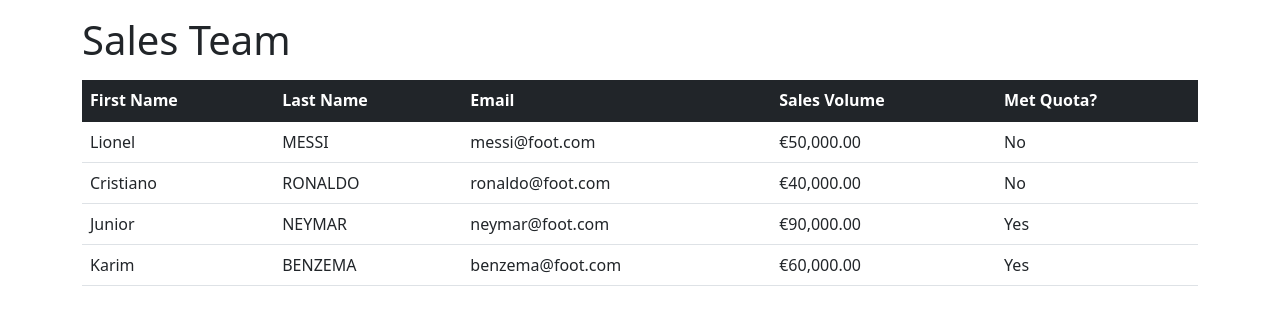
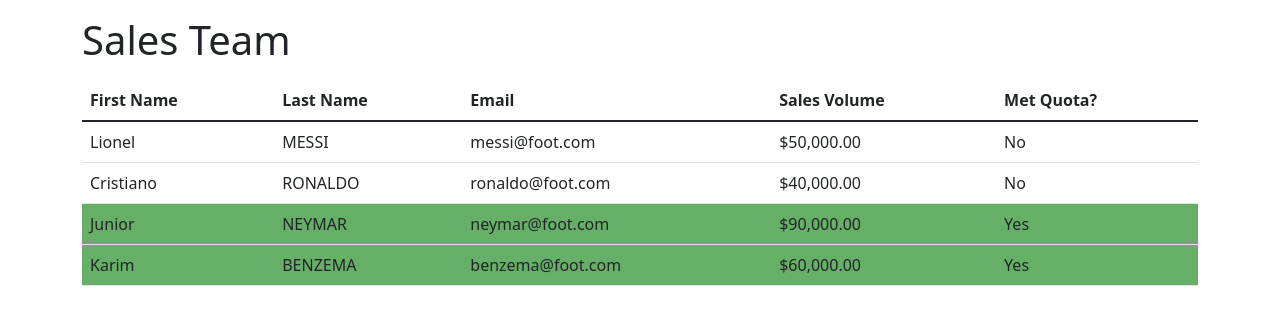
Before and after one commit to YAHIAOUIanis/angular-ecommerce, an Angular app: page / in a window 1280 px wide. Shown: the top 324 px of the page. Built offline with nearby package versions, Linux system fonts and the light colour scheme.

Commit message:
make row as bg-color green when salesvolume 60000

```diff
--- a/src/app/sales-person-list/sales-person-list.component.css
+++ b/src/app/sales-person-list/sales-person-list.component.css
@@ -0,0 +1,3 @@
+.highlight {
+    background-color: rgb(102, 175, 102)
+}
--- a/src/app/sales-person-list/sales-person-list.component.html
+++ b/src/app/sales-person-list/sales-person-list.component.html
@@ -1,5 +1,6 @@
-<table class="table table-hover">
-    <thead class="table-dark">
+<table class="table">
+
+    <thead class="thead-dark">
         <tr>
             <th>First Name</th>
             <th>Last Name</th>
@@ -8,16 +9,21 @@
             <th>Met Quota?</th>
         </tr>
     </thead>
+
     <tbody>
-        <tr *ngFor="let tempSalesPerson of salesPersonList">
+        <tr *ngFor="let tempSalesPerson of salesPersonList"
+            [ngClass]="{'highlight': tempSalesPerson.salesVolume >= 60000}">
             <td>{{ tempSalesPerson.firstName }}</td>
             <td>{{ tempSalesPerson.lastName }}</td>
             <td>{{ tempSalesPerson.email }}</td>
-            <td>{{ tempSalesPerson.salesVolume | currency:'EUR' }}</td>
+            <td>{{ tempSalesPerson.salesVolume | currency:'USD'}}</td>
+
             <td>
                 <div *ngIf="tempSalesPerson.salesVolume >= 60000; else myElseBlock">Yes</div>
                 <ng-template #myElseBlock>No</ng-template>
             </td>
         </tr>
+
     </tbody>
+
 </table>
```
